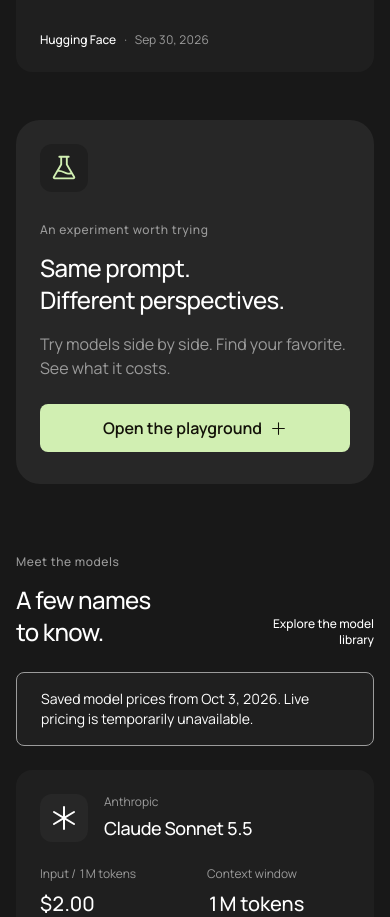
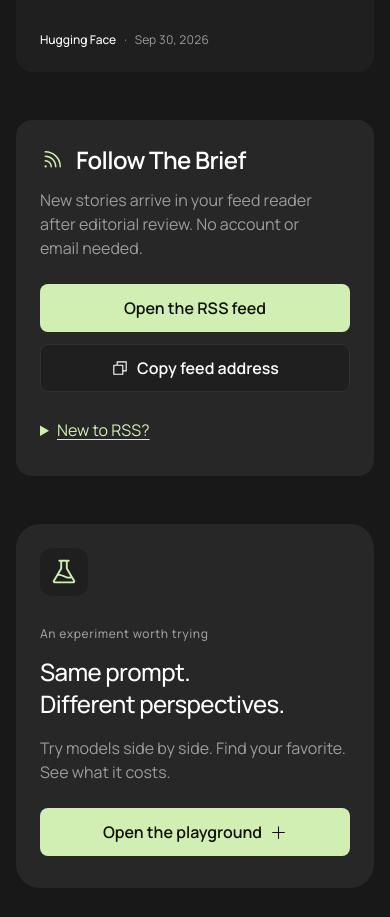
Before and after one commit to PJC2010/knowai, a Next.js app: page / in a window 390 px wide. Shown: the part 3744-4661 px from the top of the page. Built offline with nearby package versions, Linux system fonts and the light colour scheme; no server answers.

Commit message:
feat(subscribe): show a visible RSS subscribe card on the Brief and homepage

```diff
--- a/src/app/globals.css
+++ b/src/app/globals.css
@@ -903,6 +903,73 @@
 .news-card .article-meta {
   margin-top: auto;
 }
+.subscribe-card {
+  margin: 3rem 0;
+  padding: 2rem;
+  border-radius: var(--radius);
+  background: var(--surface-raised);
+}
+.subscribe-card-heading {
+  display: flex;
+  align-items: center;
+  gap: 0.75rem;
+}
+.subscribe-card-heading svg {
+  flex: none;
+  color: var(--accent);
+}
+.subscribe-card h2 {
+  font-size: 1.5rem;
+  line-height: 2rem;
+  font-weight: 600;
+}
+.subscribe-card > p {
+  max-width: 65ch;
+  margin-top: 0.75rem;
+  color: var(--muted);
+}
+.subscribe-card-actions {
+  display: flex;
+  flex-wrap: wrap;
+  gap: 0.75rem;
+  margin-top: 1.5rem;
+}
+.subscribe-card .button.secondary {
+  background: var(--surface);
+}
+.subscribe-card-address {
+  display: block;
+  margin-top: 1rem;
+  overflow-wrap: anywhere;
+}
+.subscribe-card-address input {
+  display: block;
+  width: 100%;
+  min-width: 0;
+  min-height: 44px;
+  margin-top: 0.5rem;
+  padding: 0.5rem 0.75rem;
+  border: 1px solid var(--line);
+  border-radius: var(--radius-sm);
+  background: var(--surface);
+}
+.subscribe-card details {
+  margin-top: 1rem;
+}
+.subscribe-card summary {
+  width: fit-content;
+  min-height: 44px;
+  padding: 0.625rem 0;
+  color: var(--accent);
+  cursor: pointer;
+  text-decoration: underline;
+  text-underline-offset: 0.2em;
+}
+.subscribe-card details p {
+  max-width: 65ch;
+  margin-top: 0.5rem;
+  color: var(--muted);
+}
 .playground-banner {
   display: grid;
   grid-template-columns: auto minmax(0, 1fr) auto;
@@ -2955,6 +3022,17 @@
     font-size: 1rem;
     line-height: 1.5rem;
   }
+  .subscribe-card {
+    padding: 1.5rem;
+  }
+  .subscribe-card-actions {
+    flex-direction: column;
+  }
+  .subscribe-card-actions .button {
+    width: 100%;
+    white-space: normal;
+    text-align: center;
+  }
   .playground-banner {
     grid-template-columns: 1fr;
     gap: 1.5rem;
--- a/src/app/page.tsx
+++ b/src/app/page.tsx
@@ -4,6 +4,7 @@
 import { BriefFeed } from "@/components/brief-feed";
 import { getPublishedStories } from "@/lib/editorial/published";
 import { depths, type Depth } from "@/lib/brief";
+import { siteUrl } from "@/lib/site-url";
 export const revalidate = 900;
 export default async function Home({
   searchParams,
@@ -13,6 +14,7 @@
   // Read before the rollout branch so the first publication cannot turn a
   // previously prerendered legacy homepage into a dynamic route at runtime.
   const query = await searchParams;
+  const feedUrl = new URL("/feed.xml", siteUrl()).href;
   if (process.env.BRIEF_V2_ENABLED === "true") {
     const stories = await getPublishedStories();
     if (stories.length) {
@@ -23,6 +25,7 @@
       return (
         <BriefFeed
           stories={stories}
+          feedUrl={feedUrl}
           initialDepth={depth}
           depthFromUrl={typeof query.depth === "string" && depths.includes(query.depth as Depth)}
           initialDate={
@@ -47,6 +50,7 @@
   return (
     <Newsroom
       data={news}
+      feedUrl={feedUrl}
       models={featuredModels(catalog.models)}
       catalogInfo={{ fallback: catalog.fallback, fetchedAt: catalog.fetchedAt }}
     />
--- a/src/components/brief-feed.tsx
+++ b/src/components/brief-feed.tsx
@@ -18,6 +18,7 @@
 import { playgroundHref, storyPrompt } from "@/lib/playground-link";
 import { catchUpStories, markRead, newStoryIds } from "@/lib/reader-memory";
 import { useReaderMemory } from "./use-reader-memory";
+import { SubscribeCard } from "./subscribe-card";
 
 export function BriefFeed({
   stories,
@@ -26,6 +27,7 @@
   initialCategory = "All updates",
   depthFromUrl = false,
   preview = false,
+  feedUrl,
 }: {
   stories: BriefStory[];
   initialDepth?: Depth;
@@ -33,6 +35,7 @@
   initialCategory?: string;
   depthFromUrl?: boolean;
   preview?: boolean;
+  feedUrl?: string;
 }) {
   const dates = [...new Set(stories.map((s) => s.edition_date))]
     .sort()
@@ -391,6 +394,7 @@
             : "AI assisted. Editor reviewed. Source dates stay visible; each version stands on its own. The digest includes every story in the selected edition."}
         </p>
       </section>
+      {feedUrl && !preview && <SubscribeCard feedUrl={feedUrl} />}
       <section className="brief-next">
         <Link href="/learn">
           <BookOpen size={24} />
--- a/src/components/icons.ts
+++ b/src/components/icons.ts
@@ -23,6 +23,7 @@
   Square,
   Play,
   Copy,
+  Rss,
   Info,
   ChatCircleText as MessageSquare,
   ChatCircleText as MessageCircle,
--- a/src/components/newsroom.tsx
+++ b/src/components/newsroom.tsx
@@ -16,6 +16,7 @@
 import type { NewsData, Model, Article } from "@/lib/types";
 import { dateLabel, formatPrice, formatContext } from "@/lib/format";
 import { ModelMark, providerName } from "./model-mark";
+import { SubscribeCard } from "./subscribe-card";
 
 function ArticleMeta({ article }: { article: Article }) {
   return (
@@ -35,10 +36,12 @@
   data,
   models,
   catalogInfo,
+  feedUrl,
 }: {
   data: NewsData;
   models: Model[];
   catalogInfo: { fallback: boolean; fetchedAt: string };
+  feedUrl: string;
 }) {
   const [filter, setFilter] = useState("All updates");
   const [limit, setLimit] = useState(6);
@@ -241,6 +244,7 @@
           </button>
         )}
       </section>
+      <SubscribeCard feedUrl={feedUrl} />
       <section className="playground-banner" data-reveal>
         <div className="banner-icon">
           <FlaskConical size={30} />
--- /dev/null
+++ b/src/components/subscribe-card.tsx
@@ -0,0 +1,49 @@
+"use client";
+
+import { useId, useState } from "react";
+import { Rss, Copy, Check } from "./icons";
+
+export function SubscribeCard({ feedUrl }: { feedUrl: string }) {
+  const headingId = useId();
+  const [copied, setCopied] = useState(false);
+  const [showAddress, setShowAddress] = useState(false);
+
+  async function copyAddress() {
+    try {
+      await navigator.clipboard.writeText(feedUrl);
+      setCopied(true);
+      setShowAddress(false);
+    } catch {
+      setCopied(false);
+      setShowAddress(true);
+    }
+  }
+
+  return (
+    <section className="subscribe-card" aria-labelledby={headingId}>
+      <div className="subscribe-card-heading">
+        <Rss size={24} aria-hidden="true" />
+        <h2 id={headingId}>Follow The Brief</h2>
+      </div>
+      <p>New stories arrive in your feed reader after editorial review. No account or email needed.</p>
+      <div className="subscribe-card-actions">
+        <a className="button lime" href="/feed.xml" type="application/rss+xml">Open the RSS feed</a>
+        <button className="button secondary" type="button" onClick={copyAddress}>
+          {copied ? <Check size={18} aria-hidden="true" /> : <Copy size={18} aria-hidden="true" />}
+          {copied ? "Copied" : "Copy feed address"}
+        </button>
+      </div>
+      <span className="sr-only" role="status">{copied ? "Feed address copied." : ""}</span>
+      {showAddress && (
+        <label className="subscribe-card-address">
+          Feed address
+          <input readOnly value={feedUrl} onFocus={(event) => event.currentTarget.select()} />
+        </label>
+      )}
+      <details>
+        <summary>New to RSS?</summary>
+        <p>A feed reader collects new posts from sites you follow. Paste the feed address into any reader app.</p>
+      </details>
+    </section>
+  );
+}
```
Also changed, not shown: 3 other files (tests, documents, lock files or other folders).
